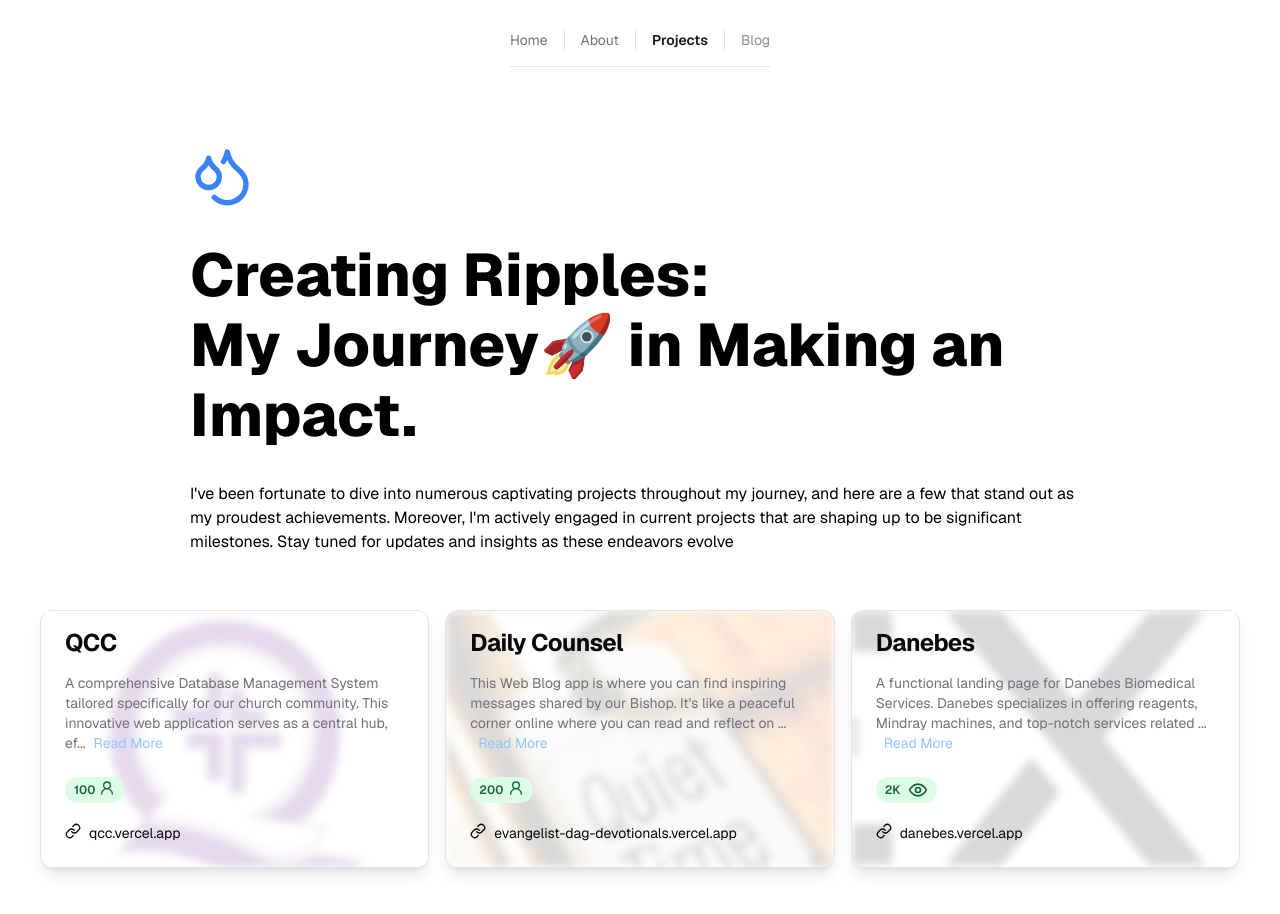
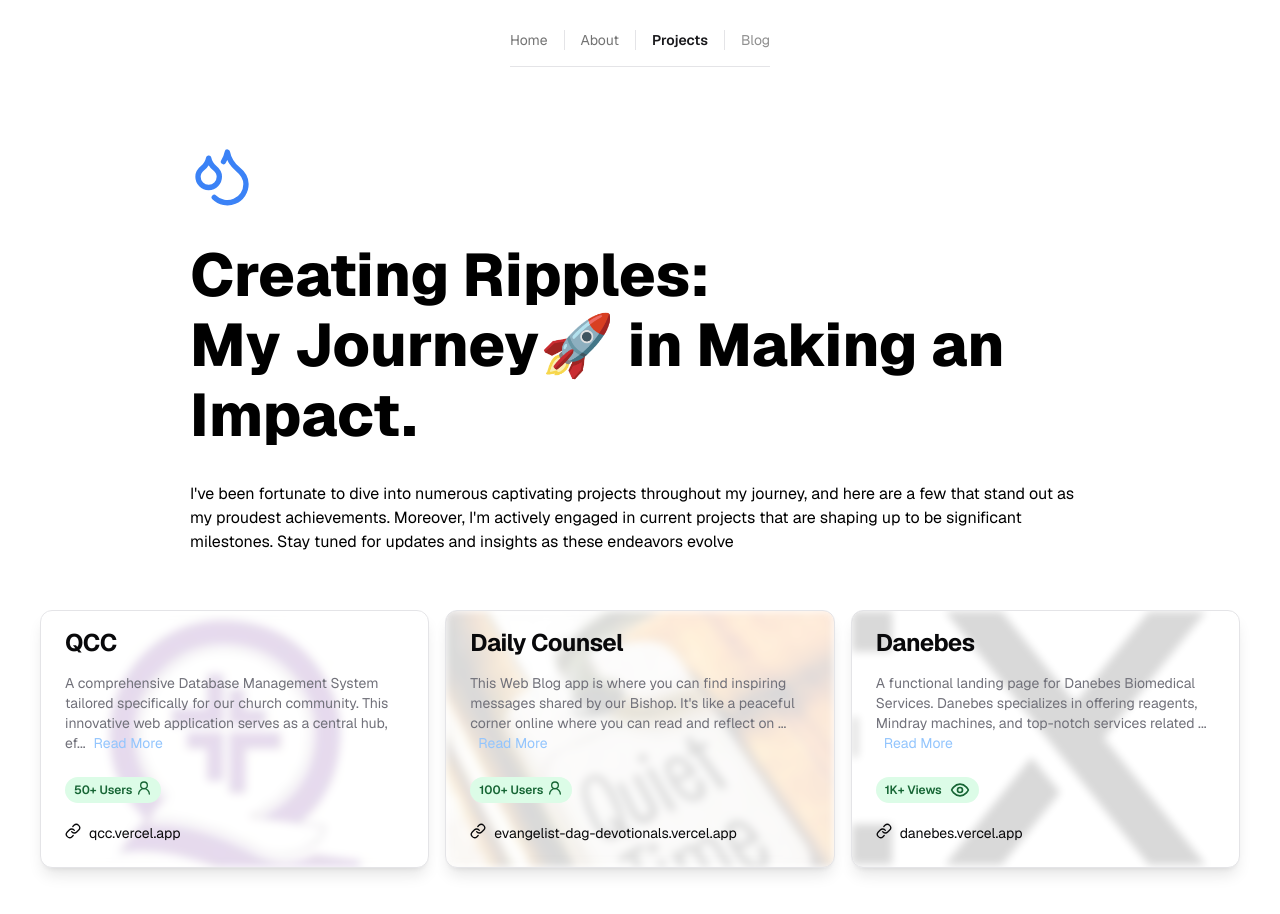
Before and after one commit to samezzz/samess, a Next.js app: page /projects in a window 1280 px wide. Shown: the top 914 px of the page. Built offline with nearby package versions, Linux system fonts and the light colour scheme.

Commit message:
project: added a new project

```diff
--- a/src/app/layout.tsx
+++ b/src/app/layout.tsx
@@ -3,26 +3,20 @@ import { GeistSans } from "geist/font/sans";
 import "./globals.css";
 import { ThemeProvider } from "@/components/theme-provider";
 import Navbar from "@/components/nav";
-import { ModeToggle } from "@/components/mode-toggle";
 import { siteConfig } from "@/config/site";
 import { Analytics } from "@/components/analytics";
 
 export const metadata: Metadata = {
 	title: {
 		default: siteConfig.name,
-    template: `%s | ${siteConfig.name}`
+		template: `%s | ${siteConfig.name}`,
 	},
 	description: siteConfig.description,
-  keywords: [
-    "Portfolio",
-    "Developer",
-    "Next js",
-    "React",
-  ],
+	keywords: ["Portfolio", "Developer", "Next js", "React"],
 	authors: [
 		{
 			name: "samess",
-      url: "https://samess.vercel.app",
+			url: "https://samess.vercel.app" || "https://samess.tech",
 		},
 	],
 	creator: "samess",
@@ -47,11 +41,7 @@ export const metadata: Metadata = {
 	// manifest: `${siteConfig.url}/site.webmanifest`,
 };
 
-export default function RootLayout({
-  children,
-}: {
-  children: React.ReactNode;
-}) {
+export default function RootLayout({ children }: { children: React.ReactNode }) {
 	return (
 		<html lang="en">
 			<head>
--- a/src/app/projects/page.tsx
+++ b/src/app/projects/page.tsx
@@ -1,4 +1,3 @@
-import React from "react";
 import { main } from "../styles";
 import { projects } from "@/constants";
 import MasonryLayout from "@/components/mason-layout";
@@ -6,8 +5,8 @@ import { Droplets } from "lucide-react";
 
 export const metadata = {
 	title: "Projects",
-  description: "Some works I've worked on"
-}
+	description: "Some works I've worked on",
+};
 
 const Projects = () => {
 	return (
@@ -19,14 +18,14 @@ const Projects = () => {
 					<br />
 				</h1>
 				<p className={`${main.paragraph} mb-8 md:mb-12`}>
-          I&apos;ve been fortunate to dive into numerous captivating projects
-          throughout my journey, and here are a few that stand out as my
-          proudest achievements. Moreover, I&apos;m actively engaged in current
-          projects that are shaping up to be significant milestones. Stay tuned
-          for updates and insights as these endeavors evolve
+					I&apos;ve been fortunate to dive into numerous captivating projects throughout my
+					journey, and here are a few that stand out as my proudest achievements. Moreover,
+					I&apos;m actively engaged in current projects that are shaping up to be
+					significant milestones. Stay tuned for updates and insights as these endeavors
+					evolve
 				</p>
 			</div>
-      <div className="mb-20">{projects && <MasonryLayout items={projects}/>}</div>
+			<div className="mb-20">{projects && <MasonryLayout items={projects} />}</div>
 		</div>
 	);
 };
--- a/src/app/sitemap.ts
+++ b/src/app/sitemap.ts
@@ -1,20 +1,20 @@
 export default function sitemap() {
 	return [
 		{
-            url: "https://samess.vercel.app",
+			url: "https://samess.vercel.app" || "https://samess.tech",
 			lastModified: new Date(),
 		},
 		{
-            url: "https://samess.vercel.app/about",
+			url: "https://samess.vercel.app/about" || "https://samess.tech/about",
 			lastModified: new Date(),
 		},
 		{
-            url: "https://samess.vercel.app/projects",
+			url: "https://samess.vercel.app/projects" || "https://samess.tech/projects",
 			lastModified: new Date(),
 		},
 		{
-            url: "https://samess.vercel.app/blog",
+			url: "https://samess.vercel.app/blog" || "https://samess.tech/blog",
 			lastModified: new Date(),
 		},
-    ]
+	];
 }
--- a/src/config/site.ts
+++ b/src/config/site.ts
@@ -1,14 +1,13 @@
-import { SiteConfig } from "@/types"
+import { SiteConfig } from "@/types";
 
 export const siteConfig: SiteConfig = {
 	name: "Samess",
-  description:
-    "My personal portfolio site",
-  url: "https://samess.vercel.app",
+	description: "My personal portfolio site",
+	url: "https://samess.vercel.app" || "https://samess.tech",
 	ogImage: "",
 	links: {
 		twitter: "https://twitter.com/_Samess",
 		github: "https://github.com/samezzz",
-    linkedIn: "https://www.linkedin.com/in/samuel-essilfie-274684252/"
+		linkedIn: "https://www.linkedin.com/in/samuel-essilfie-274684252/",
 	},
-}
+};
--- a/src/constants/index.ts
+++ b/src/constants/index.ts
@@ -26,7 +26,7 @@ export const projects: ProjectType[] = [
 		href: "https://qcc.vercel.app",
 		domain: "qcc.vercel.app",
 		image: "/qcc.jpeg",
-		unique: "100",
+		unique: "50+ Users",
 	},
 	{
 		name: "Daily Counsel",
@@ -35,7 +35,7 @@ export const projects: ProjectType[] = [
 		href: "https://evangelist-dag-devotionals.vercel.app",
 		domain: "evangelist-dag-devotionals.vercel.app",
 		image: "/quietTime.jpeg",
-		unique: "200",
+		unique: "100+ Users",
 	},
 	{
 		name: "Danebes",
@@ -44,6 +44,6 @@ export const projects: ProjectType[] = [
 		href: "https://danebes.vercel.app",
 		domain: "danebes.vercel.app",
 		image: "/next.svg",
-		unique: "2K",
+		unique: "1K+ Views",
 	},
 ];
```
Also changed, not shown: src/app/globals.css (+2 -8 lines), src/components/mason-layout.tsx (+5 -9 lines), src/components/project-card.tsx (+6 -2 lines), .eslintrc.json. Lines whose indentation alone changed are shown as unchanged.
